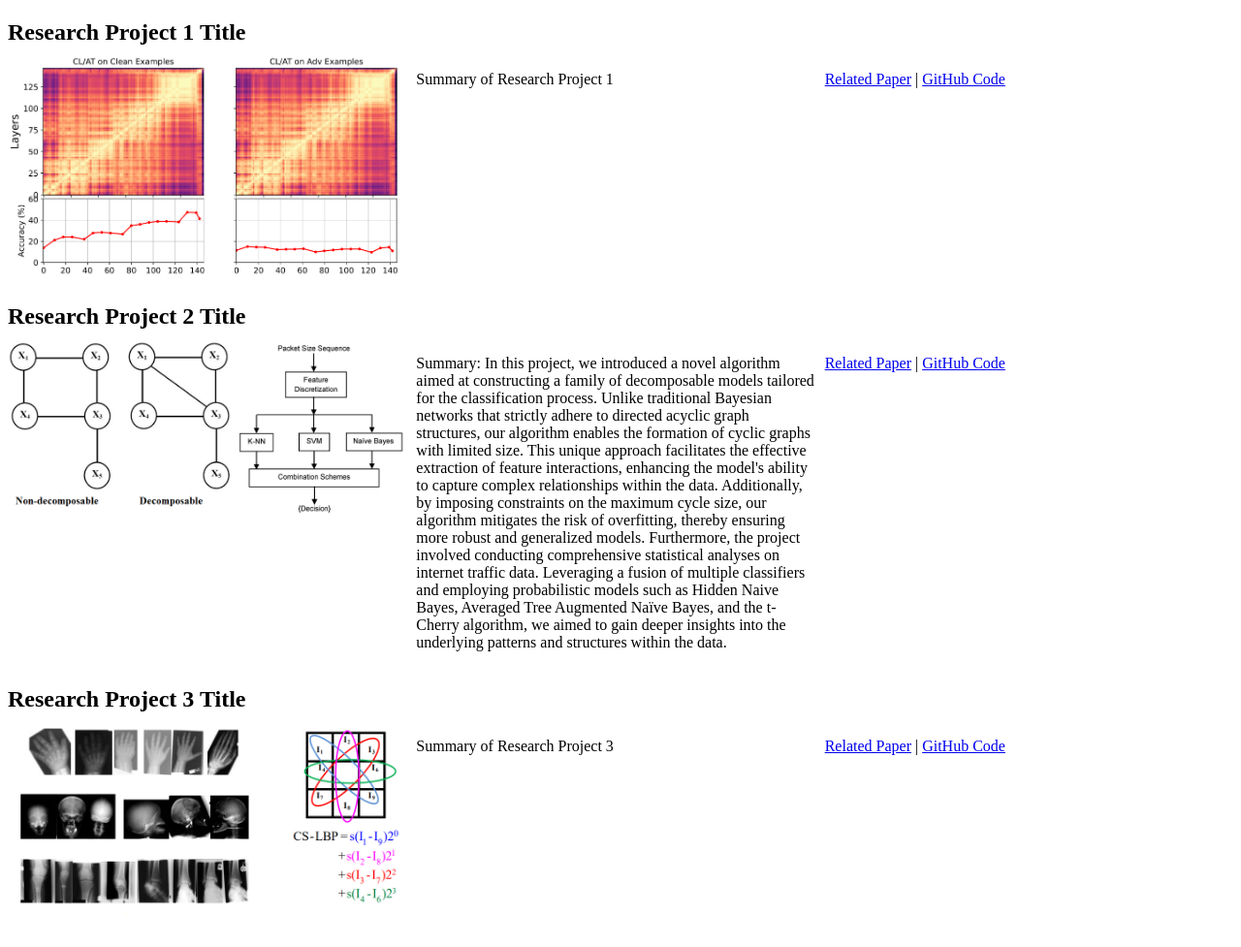
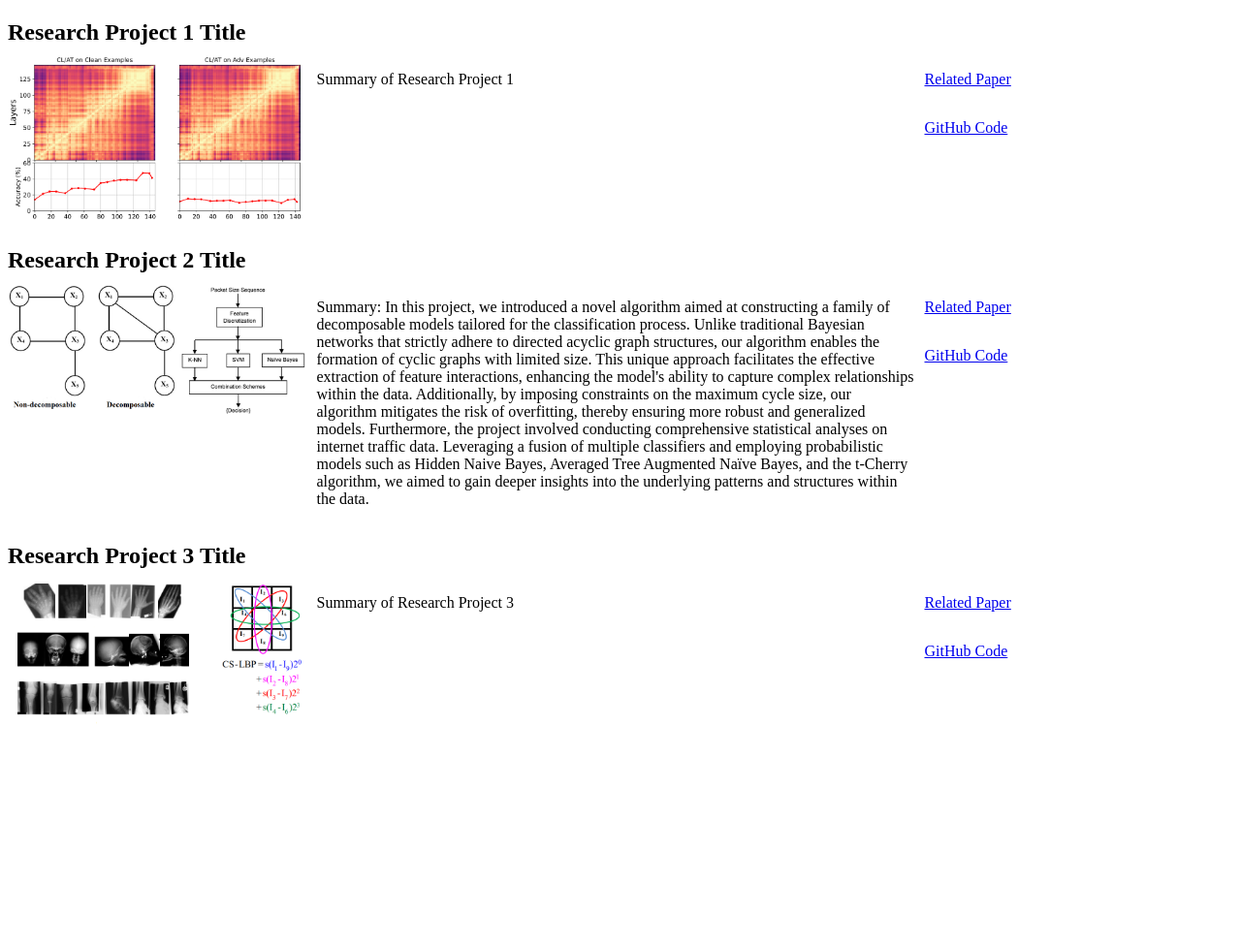
Before and after one commit to gh-fatima/gh-fatima.github.io, a Jekyll site: the page publications.html, which Jekyll copies as it is, in a window 1280 px wide. Shown: the whole page at 97% size. Built offline with Jekyll 4.4.1, drawn with Linux system fonts in a browser that asks for light colours; after the commit the page ends 900 px from its top, so only the background shows below that.

Commit message:
Update publications.html

```diff
--- a/publications.html
+++ b/publications.html
@@ -23,6 +23,15 @@
             max-width: 100%;
             height: auto;
         }
+        /* Adjust width of summary */
+        .project-section > div:nth-child(2) {
+            flex: 2;
+        }
+        /* Align links vertically */
+        .project-section .links {
+            display: flex;
+            flex-direction: column;
+        }
     </style>
 </head>
 <body>
@@ -36,9 +45,11 @@
             <div>
                 <p>Summary of Research Project 1</p>
             </div>
-            <div>
+            <div class="links">
                 <p>
-                    <a href="link/to/project1_paper.pdf">Related Paper</a> |
+                    <a href="link/to/project1_paper.pdf">Related Paper</a>
+                </p>
+                <p>
                     <a href="link/to/project1_github">GitHub Code</a>
                 </p>
             </div>
@@ -55,9 +66,11 @@
             <div>
                 <p>Summary: In this project, we introduced a novel algorithm aimed at constructing a family of decomposable models tailored for the classification process. Unlike traditional Bayesian networks that strictly adhere to directed acyclic graph structures, our algorithm enables the formation of cyclic graphs with limited size. This unique approach facilitates the effective extraction of feature interactions, enhancing the model's ability to capture complex relationships within the data. Additionally, by imposing constraints on the maximum cycle size, our algorithm mitigates the risk of overfitting, thereby ensuring more robust and generalized models. Furthermore, the project involved conducting comprehensive statistical analyses on internet traffic data. Leveraging a fusion of multiple classifiers and employing probabilistic models such as Hidden Naive Bayes, Averaged Tree Augmented Naïve Bayes, and the t-Cherry algorithm, we aimed to gain deeper insights into the underlying patterns and structures within the data.</p>
             </div>
-            <div>
+            <div class="links">
                 <p>
-                    <a href="link/to/project2_paper.pdf">Related Paper</a> |
+                    <a href="link/to/project2_paper.pdf">Related Paper</a>
+                </p>
+                <p>
                     <a href="link/to/project2_github">GitHub Code</a>
                 </p>
             </div>
@@ -74,9 +87,11 @@
             <div>
                 <p>Summary of Research Project 3</p>
             </div>
-            <div>
+            <div class="links">
                 <p>
-                    <a href="link/to/project3_paper.pdf">Related Paper</a> |
+                    <a href="link/to/project3_paper.pdf">Related Paper</a>
+                </p>
+                <p>
                     <a href="link/to/project3_github">GitHub Code</a>
                 </p>
             </div>
```
